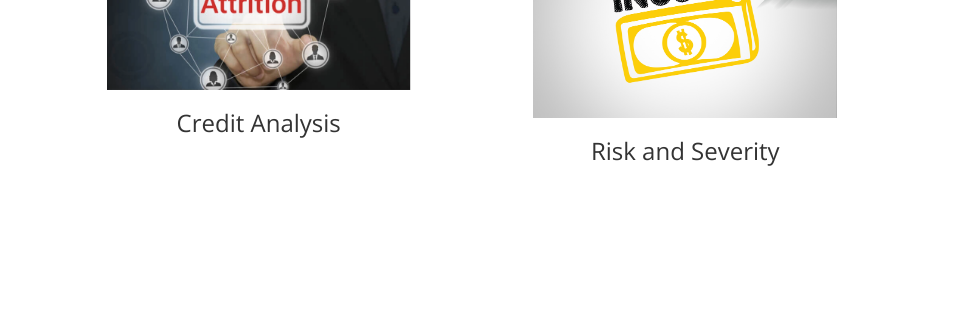
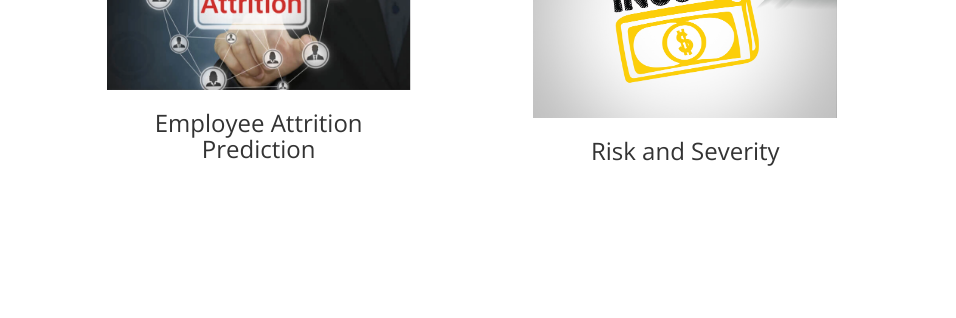
Before and after one commit to rajesh-giri/rajesh-giri.github.io, a plain HTML site: page index.html in a window 1280 px wide. Shown: the part 1781-2099 px from the top of the page, 0-956 px from the left. Drawn offline with nearby package versions, Linux system fonts and the light colour scheme.

Commit message:
Update index.html

```diff
--- a/index.html
+++ b/index.html
@@ -145,7 +145,7 @@
                                 </div>
                             </div>
                         </a>
-                        <h3 style="text-align: center">Credit Analysis</h3></br>
+                        <h3 style="text-align: center">Employee Attrition Prediction</h3></br>
                     </div>
                 </div>
                 <div class="col-lg-3 col-lg-offset-1 col-sm-4">
```
